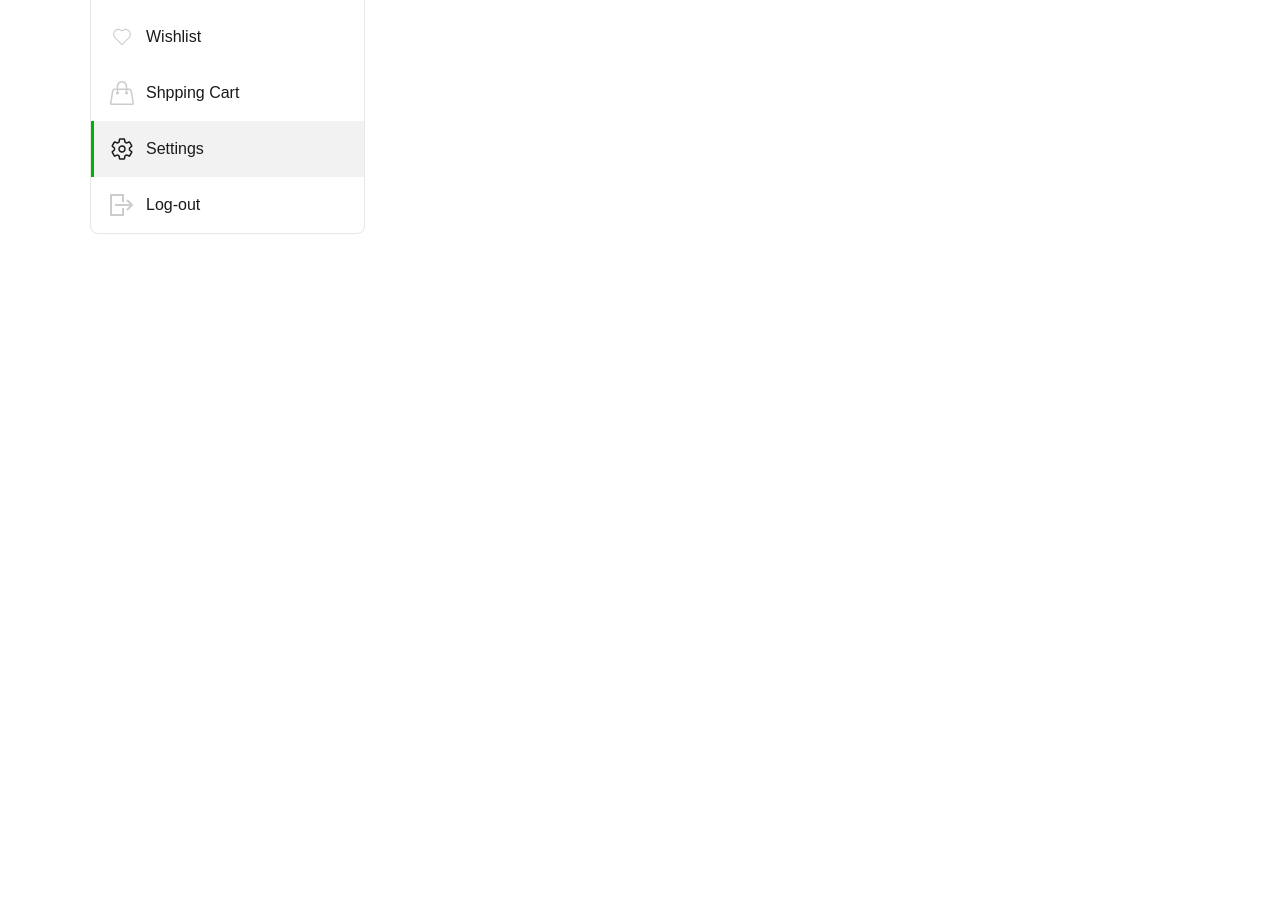
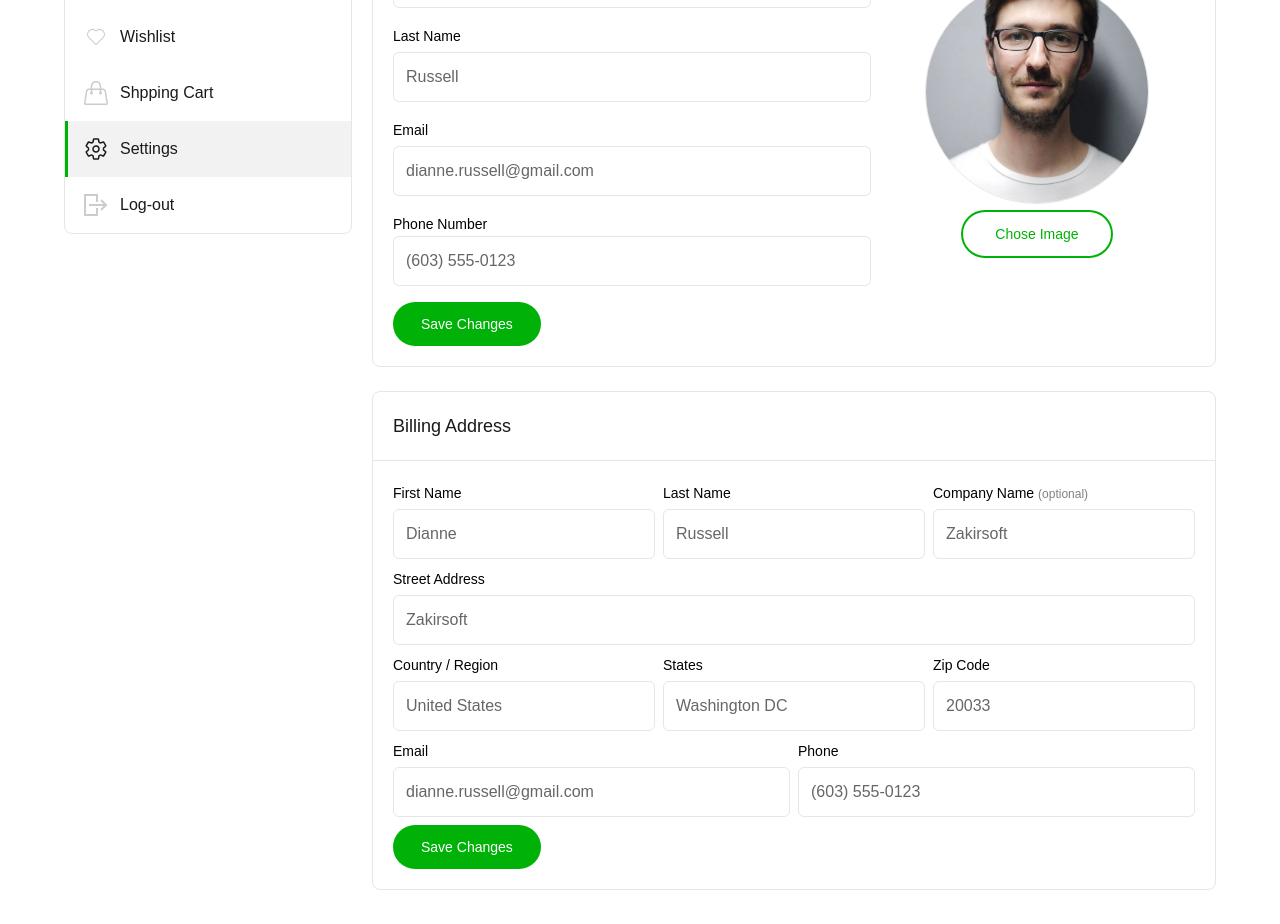
Before and after one commit to PeymanJS-Reactjs/RecordOrderCustomer1, a React (Create React App) app: page /profile/settings in a window 1280 px wide. Shown: the part 240-1164 px from the top of the page. Before the commit the page ends 800 px from the top, so only its background shows below. Built offline with nearby package versions, Linux system fonts and the light colour scheme.

Commit message:
Dashboard Settings page 1

```diff
--- a/package.json
+++ b/package.json
@@ -6,11 +6,13 @@
     "@testing-library/jest-dom": "^5.17.0",
     "@testing-library/react": "^13.4.0",
     "@testing-library/user-event": "^13.5.0",
+    "clsx": "^2.1.1",
     "react": "^18.3.1",
     "react-dom": "^18.3.1",
     "react-icons": "^5.5.0",
     "react-router-dom": "^7.6.0",
     "react-scripts": "^5.0.1",
+    "tailwind-merge": "^3.3.0",
     "web-vitals": "^2.1.4"
   },
   "scripts": {
--- a/src/components/Header/Top.jsx
+++ b/src/components/Header/Top.jsx
@@ -18,8 +18,7 @@ const TopHeader = (props) => {
             <i className="fas fa-shopping-cart"></i>
             <button
               onClick={() => {
-                props.changeShow();
-                console.log(props.show);
+                // change show deleted
               }}
             >
               <Link to="/Register">
--- a/src/pages/Main/Main.jsx
+++ b/src/pages/Main/Main.jsx
@@ -9,7 +9,7 @@ const Main = (props) => {
   return (
     <>
       <header style={{ marginBottom: "100px" }}>
-        <TopHeader show={props.show} changeShow={props.changeShow} />
+        <TopHeader />
         <MenuHeader />
         {/* <SliderHeader /> */}
         <FeatureHeader />
--- a/src/pages/Profile/Layout.jsx
+++ b/src/pages/Profile/Layout.jsx
@@ -3,7 +3,7 @@ import Navbar from "./Navbar";
 
 const Layout = () => {
   return (
-    <div className="container mx-auto py-20 flex gap-6">
+    <div className="px-[5%] py-20 flex gap-5">
       <Navbar />
       <div className="grow ">
         <Outlet />
--- a/src/pages/Profile/Navbar.jsx
+++ b/src/pages/Profile/Navbar.jsx
@@ -5,7 +5,7 @@ import { GrLogout } from "react-icons/gr";
 import { IoSettingsOutline } from "react-icons/io5";
 import { LuRefreshCw } from "react-icons/lu";
 import { SlHandbag } from "react-icons/sl";
-import { Link, useLocation, useResolvedPath } from "react-router-dom";
+import { Link, useLocation } from "react-router-dom";
 
 const Navbar = () => {
   const pathname = useLocation().pathname;
@@ -44,7 +44,7 @@ const Navbar = () => {
   ];
 
   return (
-    <div className="w-1/4 bg-white rounded-lg border border-gray-100 ">
+    <div className="w-1/4 shrink-0 bg-white h-fit rounded-lg border border-gray-100 ">
       <p className="font-medium text-lg px-4 pt-5 pb-2">Navigation</p>
       <div className="">
         {paths.map((item) => (
@@ -52,7 +52,7 @@ const Navbar = () => {
             to={item.url}
             key={item.url}
             className={`${
-              pathname === item.url ? "bg-gray-50 border-primary" : "border-transparent"
+              pathname === item.url ? "bg-gray-50 border-primary " : "border-transparent hover:bg-gray-50"
             } border-s-[3px] transition-all  p-4 flex items-center gap-3`}
           >
             <item.icon
--- /dev/null
+++ b/src/pages/Profile/settings/AccountSettings.jsx
@@ -0,0 +1,55 @@
+const AccountSettings = () => {
+  return (
+    <section className="rounded-lg mb-6 border border-gray-100">
+      <h3 className="p-5 border-b border-gray-100 text-lg font-medium">Account Settings</h3>
+      <div className="p-5 grid grid-cols-5 gap-2">
+        <div className="col-span-3">
+          {/* left */}
+          <label className="text-sm">First Name</label>
+          <input
+            type="text"
+            value={"Dianne"}
+            className="w-full border mt-1 mb-4 text-gray-600 rounded-md border-gray-100 p-3 outline-none focus:border-primary transition-all"
+          />
+          <label className="text-sm">Last Name</label>
+          <input
+            type="text"
+            value={"Russell"}
+            className="w-full border mt-1 mb-4 text-gray-600 rounded-md border-gray-100 p-3 outline-none focus:border-primary transition-all"
+          />
+          <label className="text-sm">Email</label>
+          <input
+            type="text"
+            value={"dianne.russell@gmail.com"}
+            className="w-full border mt-1 mb-4 text-gray-600 rounded-md border-gray-100 p-3 outline-none focus:border-primary transition-all"
+          />
+          <label className="text-sm">Phone Number</label>
+          <input
+            type="text"
+            value={"(603) 555-0123"}
+            className="w-full border mt -1 mb-4 text-gray-600 rounded-md border-gray-100 p-3 outline-none focus:border-gray-300"
+          />
+          <button className="px-7 py-3 text-sm rounded-full bg-primary hover:bg-primary/80 text-white">
+            Save Changes
+          </button>
+        </div>
+        <div className="flex text-center items-center justify-center grow col-span-2">
+          <div className="pb-10">
+            <img
+              src="/images/eProf.jpg"
+              alt="profile"
+              width={128}
+              height={128}
+              className="object-cover size-56 rounded-full border border-gray-100"
+            />
+            <button className="px-8 py-3 mt-2 rounded-full ring-2 ring-primary text-primary text-sm font-medium">
+              Chose Image
+            </button>
+          </div>
+        </div>
+      </div>
+    </section>
+  );
+};
+
+export default AccountSettings;
--- /dev/null
+++ b/src/pages/Profile/settings/BillingAddress.jsx
@@ -0,0 +1,94 @@
+const BillingAddress = () => {
+  return (
+    <section className="rounded-lg mb-6 border border-gray-100">
+      <h3 className="p-5 border-b border-gray-100 text-lg font-medium">Billing Address</h3>
+      <div className="p-5 grid grid-cols-6 gap-2">
+        <div className="col-span-2">
+          <label className="text-sm">First Name</label>
+          <input
+            type="text"
+            value={"Dianne"}
+            className="w-full border mt-1 text-gray-600 rounded-md border-gray-100 p-3 outline-none focus:border-primary transition-all"
+          />
+        </div>
+        <div className="col-span-2">
+          <label className="text-sm">Last Name</label>
+          <input
+            type="text"
+            value={"Russell"}
+            className="w-full border mt-1 text-gray-600 rounded-md border-gray-100 p-3 outline-none focus:border-primary transition-all"
+          />
+        </div>
+        <div className="col-span-2">
+          <label className="text-sm">
+            Company Name <span className="text-xs text-gray-500 ">(optional)</span>
+          </label>
+          <input
+            type="text"
+            value={"Zakirsoft"}
+            className="w-full border mt-1 text-gray-600 rounded-md border-gray-100 p-3 outline-none focus:border-primary transition-all"
+          />
+        </div>
+        <div className="col-span-6">
+          <label className="text-sm">Street Address</label>
+          <input
+            type="text"
+            value={"Zakirsoft"}
+            className="w-full border mt-1 text-gray-600 rounded-md border-gray-100 p-3 outline-none focus:border-primary transition-all"
+          />
+        </div>
+        <div className="col-span-2">
+          <label className="text-sm">Country / Region</label>
+
+          {/* TODO: select */}
+          <input
+            type="text"
+            value={"United States"}
+            className="w-full border mt-1 text-gray-600 rounded-md border-gray-100 p-3 outline-none focus:border-primary transition-all"
+          />
+        </div>
+        <div className="col-span-2">
+          <label className="text-sm">States</label>
+          {/* TODO: select */}
+          <input
+            type="text"
+            value={"Washington DC"}
+            className="w-full border mt-1 text-gray-600 rounded-md border-gray-100 p-3 outline-none focus:border-primary transition-all"
+          />
+        </div>
+        <div className="col-span-2">
+          <label className="text-sm">Zip Code</label>
+          <input
+            type="text"
+            value={"20033"}
+            className="w-full border mt-1 text-gray-600 rounded-md border-gray-100 p-3 outline-none focus:border-primary transition-all"
+          />
+        </div>
+        <div className="col-span-3">
+          <label className="text-sm">Email</label>
+          <input
+            type="text"
+            value={"dianne.russell@gmail.com"}
+            className="w-full border mt-1 text-gray-600 rounded-md border-gray-100 p-3 outline-none focus:border-primary transition-all"
+          />
+        </div>
+        <div className="col-span-3">
+          <label className="text-sm">Phone</label>
+          <input
+            type="text"
+            value={"(603) 555-0123"}
+            className="w-full border mt-1 text-gray-600 rounded-md border-gray-100 p-3 outline-none focus:border-primary transition-all"
+          />
+        </div>
+
+        <div className="col-span-6">
+          <button className="px-7 py-3 text-sm rounded-full bg-primary hover:bg-primary/80 text-white">
+            Save Changes
+          </button>
+        </div>
+      </div>
+    </section>
+  );
+};
+
+export default BillingAddress;
--- a/src/pages/Profile/settings/Settings.jsx
+++ b/src/pages/Profile/settings/Settings.jsx
@@ -1,5 +1,13 @@
+import AccountSettings from "./AccountSettings";
+import BillingAddress from "./BillingAddress";
+
 const Settings = () => {
-  return <div>Settings</div>;
+  return (
+    <>
+      <AccountSettings />
+      <BillingAddress />
+    </>
+  );
 };
 
 export default Settings;
--- a/src/pages/Register/signUp.jsx
+++ b/src/pages/Register/signUp.jsx
@@ -2,7 +2,7 @@ import { useState, useContext, useRef } from "react";
 import Sign from "./FormSign";
 import Loign from "./FormLoign";
 import { InfoUser } from "../../ExternalModules/Contex";
-import { Link, Outlet } from "react-router-dom";
+import { Link } from "react-router-dom";
 const Register = (props) => {
   /* This useState is used to show HeaderRegister Component*/
   const [showAlreadyAccount, setAlreadyAccount] = useState(true);
@@ -35,12 +35,7 @@ const Register = (props) => {
             ))
           ) : null}
         </div>
-        <div
-          role="button"
-          onClick={() => {
-            props.changeShow();
-          }}
-        >
+        <div role="button" onClick={() => {}}>
           <Link to="/">
             <i className="fas fa-times"></i>
           </Link>
--- /dev/null
+++ b/src/utility/index.js
@@ -0,0 +1,6 @@
+import { clsx } from "clsx"
+import { twMerge } from "tailwind-merge"
+
+export function cn(...inputs) {
+  return twMerge(clsx(inputs))
+}
```
Also changed, not shown: src/App.js (+11 -8 lines), src/ExternalModules/Contex.jsx (+11 -20 lines), public/images/eProf.jpg (added), 1 other file (tests, documents, lock files or other folders).
